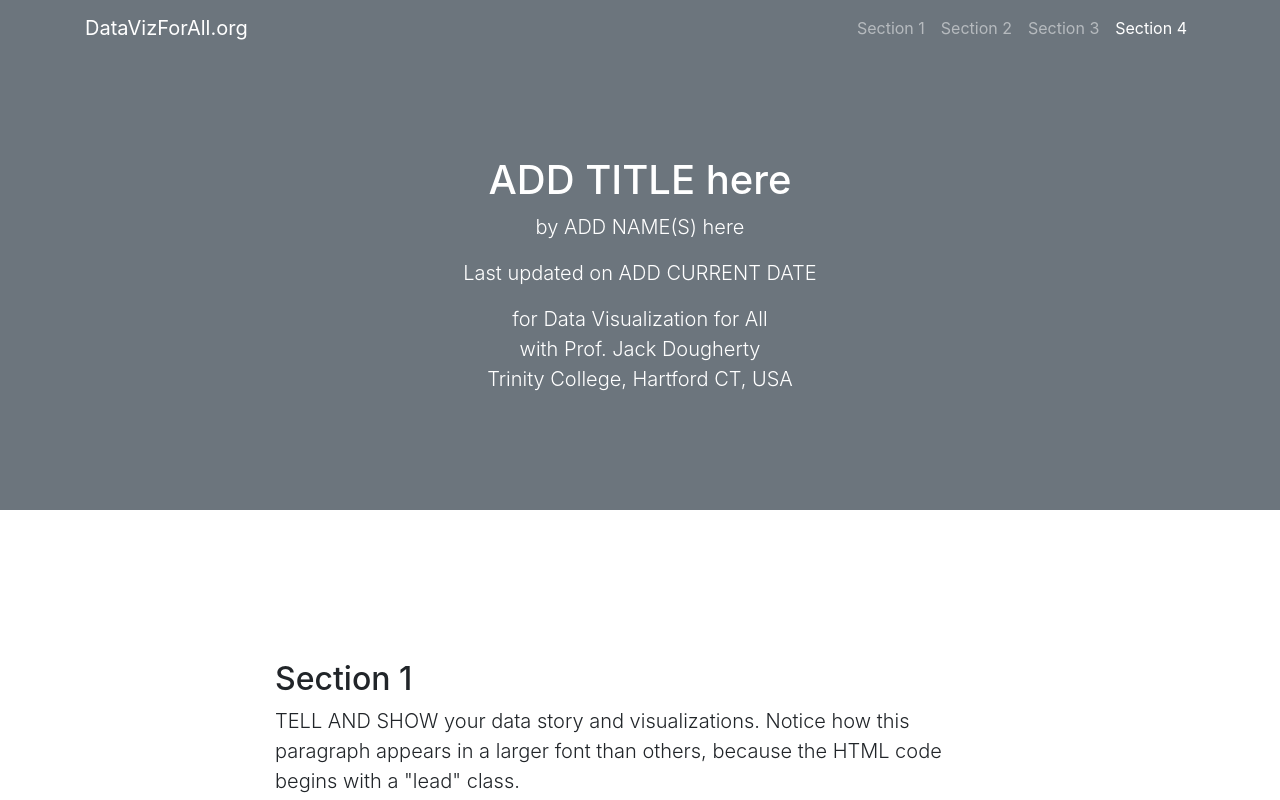
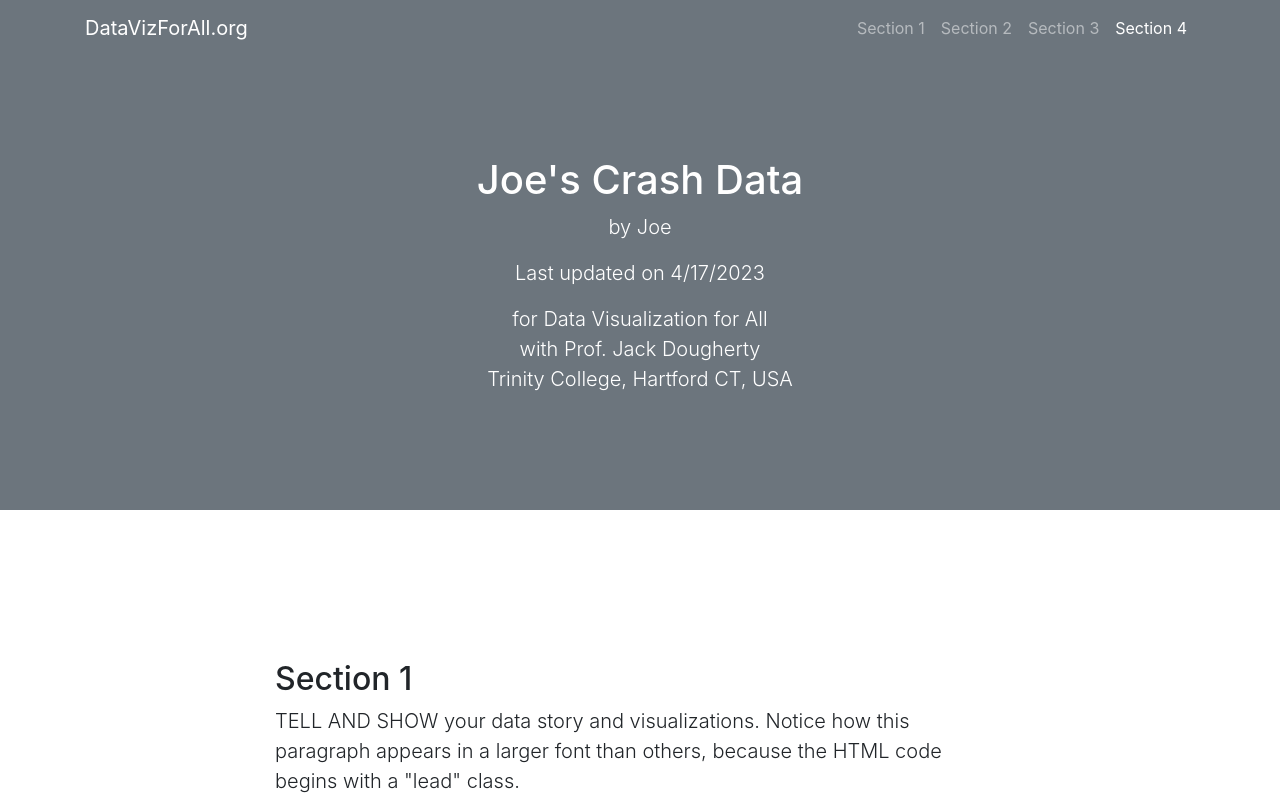
Before and after one commit to Joecap13/Joe-s-new-crash-quiz, a plain HTML site: page index.html in a window 1280 px wide. Shown: the top 800 px of the page. Drawn offline with nearby package versions, Linux system fonts and the light colour scheme.

Commit message:
Update index.html

```diff
--- a/index.html
+++ b/index.html
@@ -53,9 +53,9 @@
 
   <header class="bg-secondary text-white">
     <div class="container text-center">
-      <h1>ADD TITLE here</h1>
-      <p class="lead">by ADD NAME(S) here</p>
-      <p class="lead">Last updated on ADD CURRENT DATE</p>
+      <h1>Joe's Crash Data</h1>
+      <p class="lead">by Joe</p>
+      <p class="lead">Last updated on 4/17/2023</p>
       <p class="lead">for Data Visualization for All</br>with Prof. Jack Dougherty</br>Trinity College, Hartford CT, USA</p>
     </div>
   </header>
```
